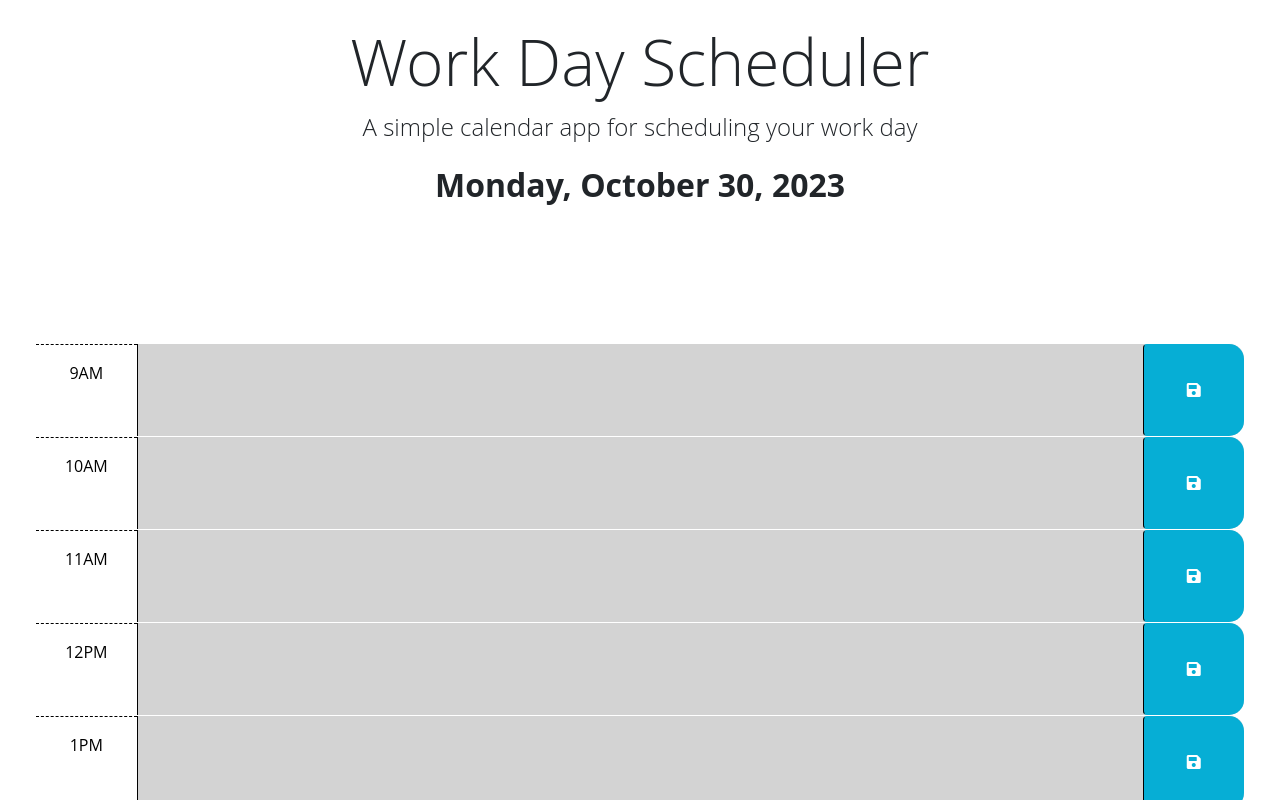
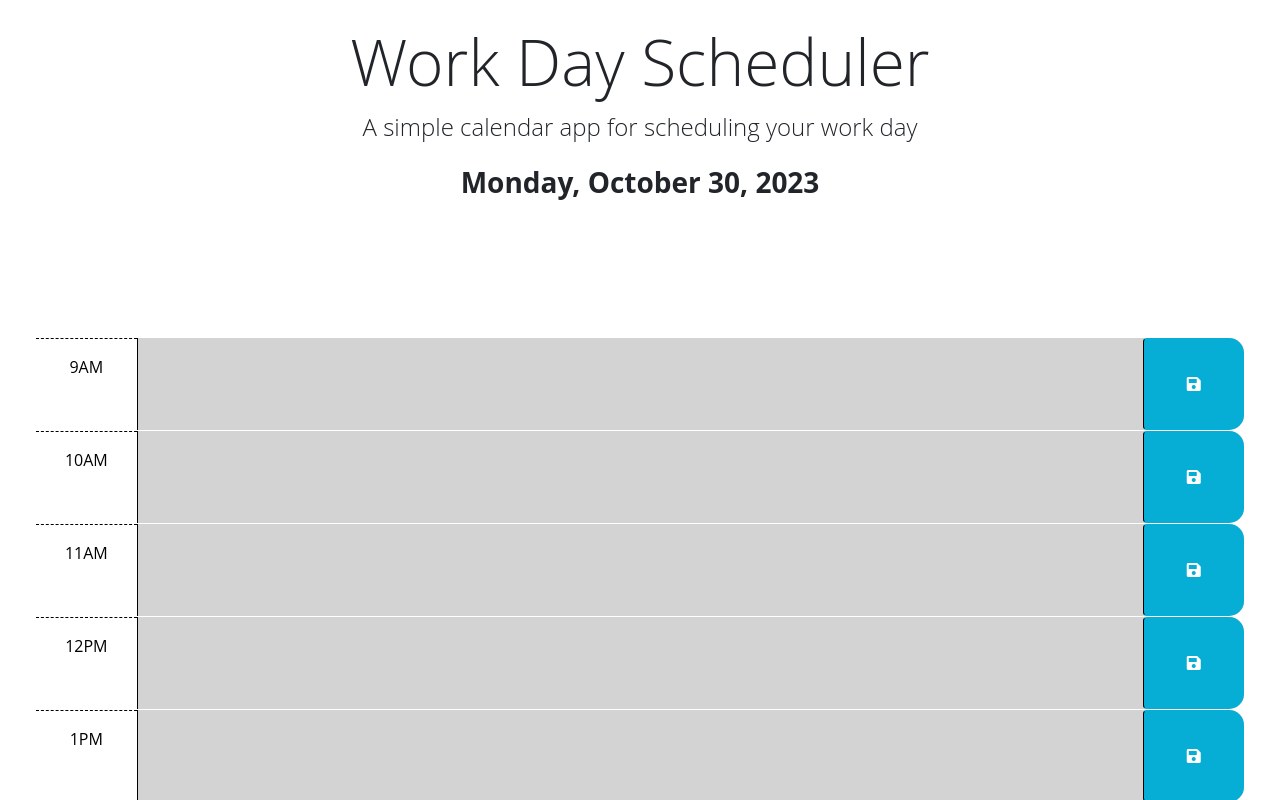
Before and after one commit to hwoolford/work-day-scheduler, a plain HTML site: page index.html in a window 1280 px wide. Shown: the top 800 px of the page. Drawn offline with nearby package versions, Linux system fonts and the light colour scheme.

Commit message:
resized the date

```diff
--- a/index.html
+++ b/index.html
@@ -28,7 +28,7 @@
     <header class="p-4 mb-1 text-center">
       <h1 class="display-3">Work Day Scheduler</h1>
       <p class="lead" style="font-size: 1.5em;">A simple calendar app for scheduling your work day</p>
-      <p id="currentDay" class="lead fw-bold" style="font-size: 2em;"></p>
+      <p id="currentDay" class="lead fw-bold" style="font-size: 1.75em;"></p>
     </header>
 
     <div id="alert" class="alert alert-success" role="alert">
```
